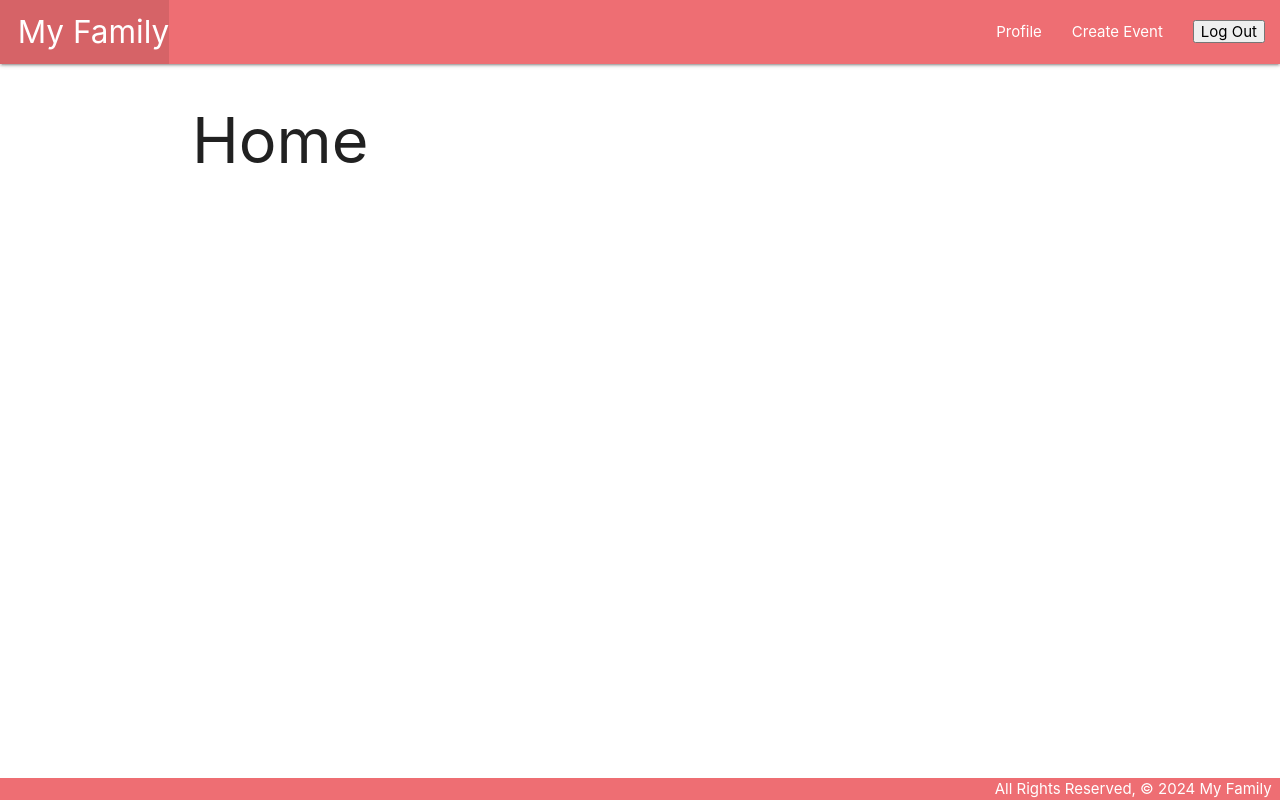
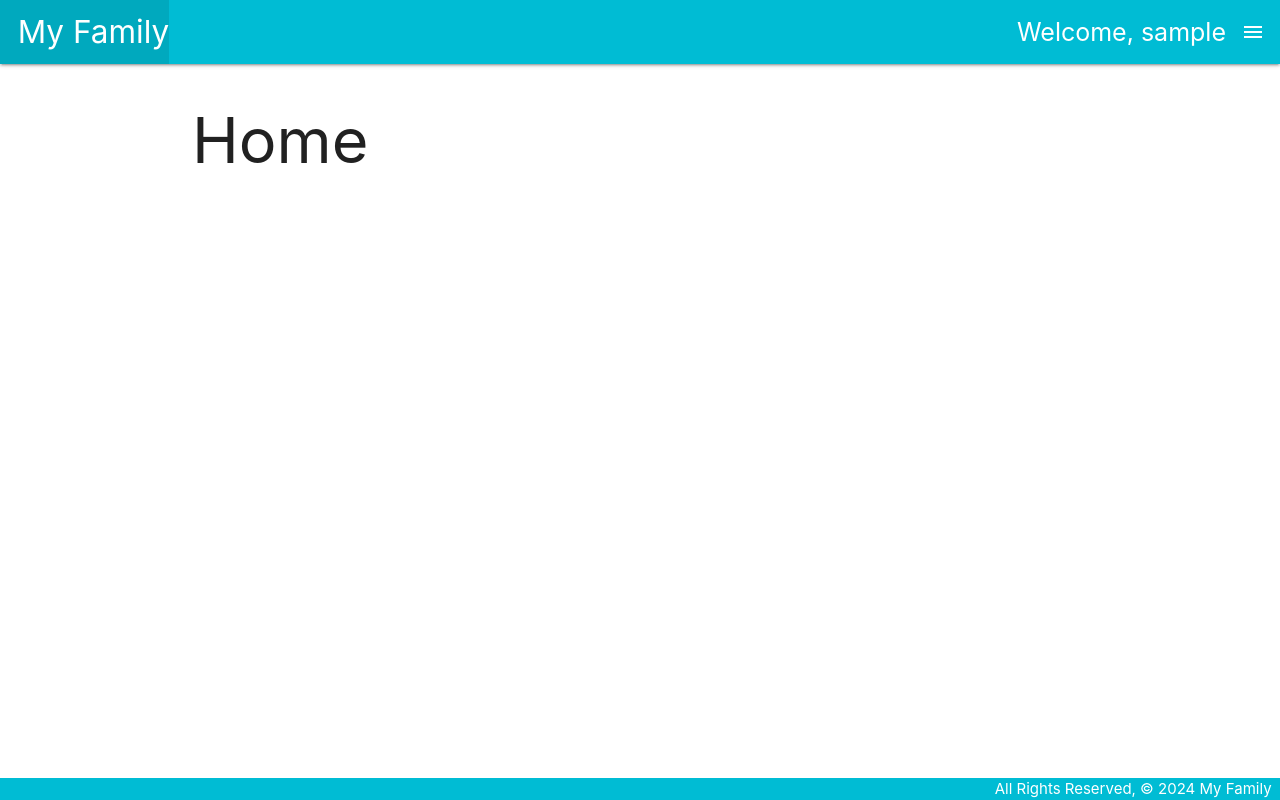
Before and after one commit to BolleyB/my_family, a Django app: page / in a window 1280 px wide. Run offline with Django 5.2, Linux system fonts and the light colour scheme; the visitor is signed in with stand-in values (Sample User, id 1); some libraries are stand-ins or nearby versions.

Commit message:
Navbar done

```diff
--- a/events/static/css/style.css
+++ b/events/static/css/style.css
@@ -12,3 +12,27 @@ footer.page-footer {
   padding-top: 0;
   text-align: right;
 }
+
+.dropdown-content {
+  margin-top: 65px;
+  min-width: 260px;
+  align-items: center;
+  text-align: center;
+}
+
+.button-like-link {
+  height: 100%;
+  width: 100%;
+  background: none;
+  border: none;
+  padding: 0;
+  margin: 0;
+  font: inherit;
+  color: inherit;
+  cursor: pointer;
+  text-align: inherit;
+  outline: none;
+}
+.button-like-link:active {
+background-color: lightgray;
+}
--- a/events/templates/base.html
+++ b/events/templates/base.html
@@ -10,41 +10,58 @@
       rel="stylesheet"
       href="https://cdnjs.cloudflare.com/ajax/libs/materialize/1.0.0/css/materialize.min.css"
     />
+    <link
+      href="https://fonts.googleapis.com/icon?family=Material+Icons"
+      rel="stylesheet"
+    />
+    <script
+      type="text/javascript"
+      src="https://code.jquery.com/jquery-2.1.1.min.js"
+    ></script>
     <link rel="stylesheet" href="{% static 'css/style.css' %}" />
   </head>
   <body>
     <header class="navbar-fixed">
       <nav>
-        <div class="nav-wrapper">
+        <div class="nav-wrapper cyan">
           <ul>
             <li>
               <a href="/" class="left brand-logo">&nbsp;&nbsp;My Family</a>
             </li>
           </ul>
-          <ul class="right">
+          <ul class="right" style="font-size: 25px">
             {% if user.is_authenticated %}
+            <li>Welcome, {{ user.username }}</li>
             <!-- insert links here for authenticated users -->
+            <li>
+              <a class="dropdown-button" href="#" data-activates="dropdown1"
+                ><i class="material-icons">menu</i></a
+              >
+            </li>
+            <ul id="dropdown1" class="dropdown-content">
               <li><a href="/profile">Profile</a></li>
               <li><a href="/events/create/">Create Event</a></li>
               <li>
                 <a href="#">
                   <form method="post" action="{% url 'logout' %}">
                     {% csrf_token %}
-                  <button type="submit" class="submit-link">Log Out</button>
+                    <button type="submit" class="button-like-link">Log Out</button>
                   </form>
                 </a>
               </li>
+            </ul>
             {% else %}
             <li><a href="{% url 'login' %}">Log In</a></li>
-
             {% endif %}
           </ul>
         </div>
       </nav>
     </header>
     <main class="container">{% block content %} {% endblock %}</main>
-    <footer class="page-footer">
+    <footer class="page-footer cyan">
       <div class="right">All Rights Reserved, &copy; 2024 My Family &nbsp;</div>
     </footer>
+
+    <script src="https://cdnjs.cloudflare.com/ajax/libs/materialize/0.97.5/js/materialize.min.js"></script>
   </body>
 </html>
```
Lines whose indentation alone changed are shown as unchanged.
